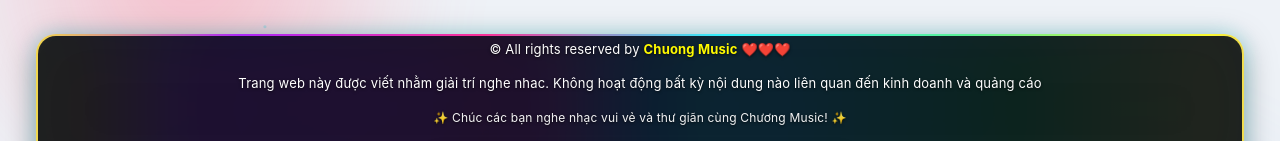
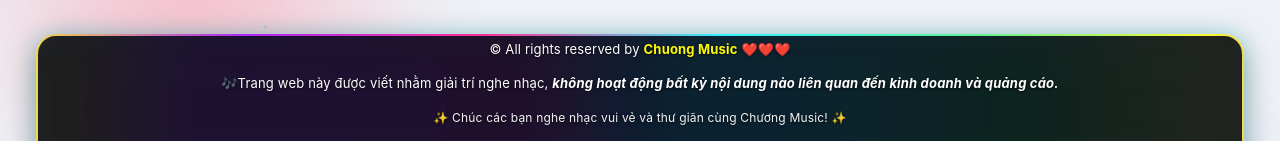
Before and after one commit to chggg123/ChuongMusic, a React (Vite) app: page / in a window 1280 px wide. Shown: the part 178-319 px from the top of the page. Built offline with nearby package versions, Linux system fonts and the light colour scheme; no server answers.

Commit message:
Revise footer message for better presentation
Updated footer text for improved clarity and formatting.

```diff
--- a/src/App.jsx
+++ b/src/App.jsx
@@ -982,7 +982,7 @@
 
         <footer className={`site-footer glass-card always-rgb-footer mode-${ledMode}`}>
           <p>© All rights reserved by <strong>Chuong Music</strong> ❤️❤️❤️</p>
-          <p>Trang web này được viết nhằm giải trí nghe nhac. Không hoạt động bất kỳ nội dung nào liên quan đến kinh doanh và quảng cáo</p>
+          <p>🎶Trang web này được viết nhằm giải trí nghe nhạc, <b><i>không hoạt động bất kỳ nội dung nào liên quan đến kinh doanh và quảng cáo.</i></b> </p>
           <p className="sub-msg">✨ Chúc các bạn nghe nhạc vui vẻ và thư giãn cùng Chương Music! ✨</p>
           <div className="footer-contact-badge">
             Mọi thắc mắc vui lòng liên hê:📱 Contact / Zalo: <strong>0812234259</strong>
```
